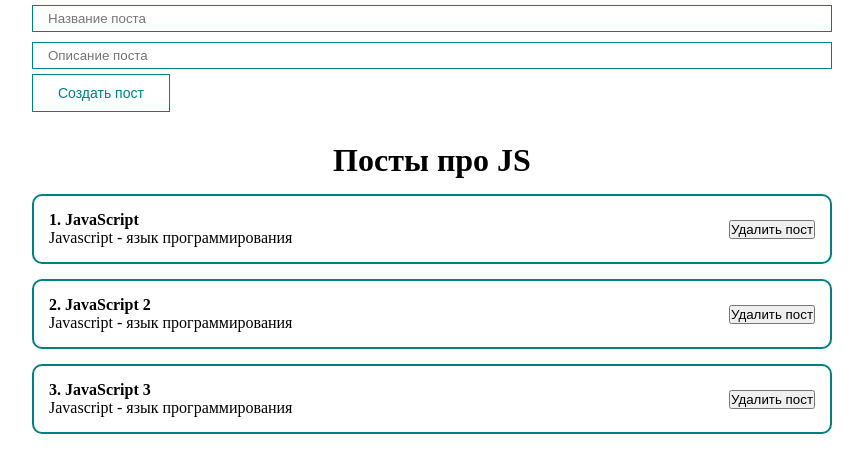
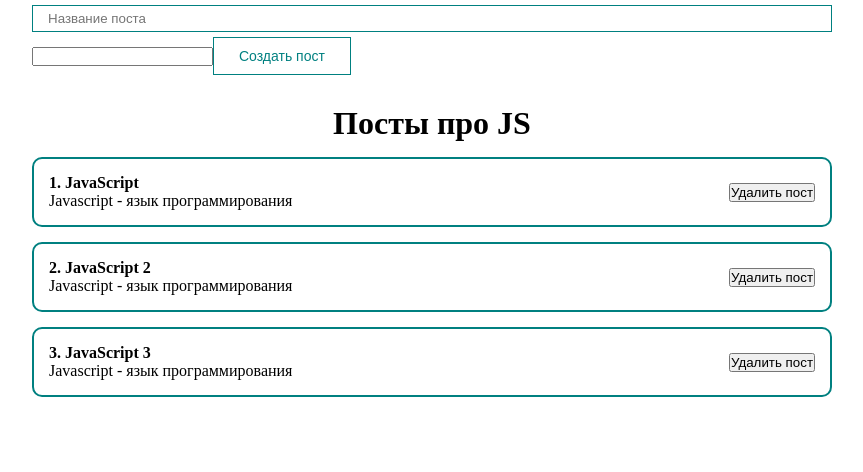
Before and after one commit to eozubarev/react-app, a React (Create React App) app: page / in a window 1280 px wide. Shown: the top 472 px of the page, without its empty margins (208-1071 px from the left). Built offline with nearby package versions, Linux system fonts and the light colour scheme.

Commit message:
learining new hook 'useRef'

```diff
--- a/src/App.js
+++ b/src/App.js
@@ -1,5 +1,5 @@
 // Use state возращает массив из 2-х объектов
-import React, { useState } from "react";
+import React, { useState, useRef } from "react";
 import ClassCounter from "./Components/ClassCounter";
 import Counter from "./Components/Counter";
 import PostItem from "./Components/PostItem";
@@ -20,9 +20,12 @@ function App() {
     {id: 3, title: 'Python', body: 'Javascript - язык программирования'},
   ])
 
-  const [title, setTitle] = useState('')
+  const [title, setTitle] = useState('');
+  const bodyInputRef = useRef();
 
-  const addNewPost = () => {
+  const addNewPost = (e) => {
+    e.preventDefault()
+    console.log(bodyInputRef.current.value);
 
   }
 
@@ -32,11 +35,17 @@ function App() {
       {/* Управляемый компонент */}
         <Myinput
             value={title}
+            onChange={e => setTitle(e.target.value)}
             type="text"
             placeholder="Название поста"
           />
-        <Myinput type="text" placeholder="Описание поста" />
-        <Mybutton onClick={addNewPost} disabled>Создать пост</Mybutton>
+          <input ref={bodyInputRef} type="text" />
+        {/* <Myinput
+            ref={bodyInputRef}
+            type="text"
+            placeholder="Описание поста"
+          /> */}
+        <Mybutton onClick={addNewPost}>Создать пост</Mybutton>
       </form>
       <Postlist posts={posts} title={'Посты про JS'}/>
     </div>
```
